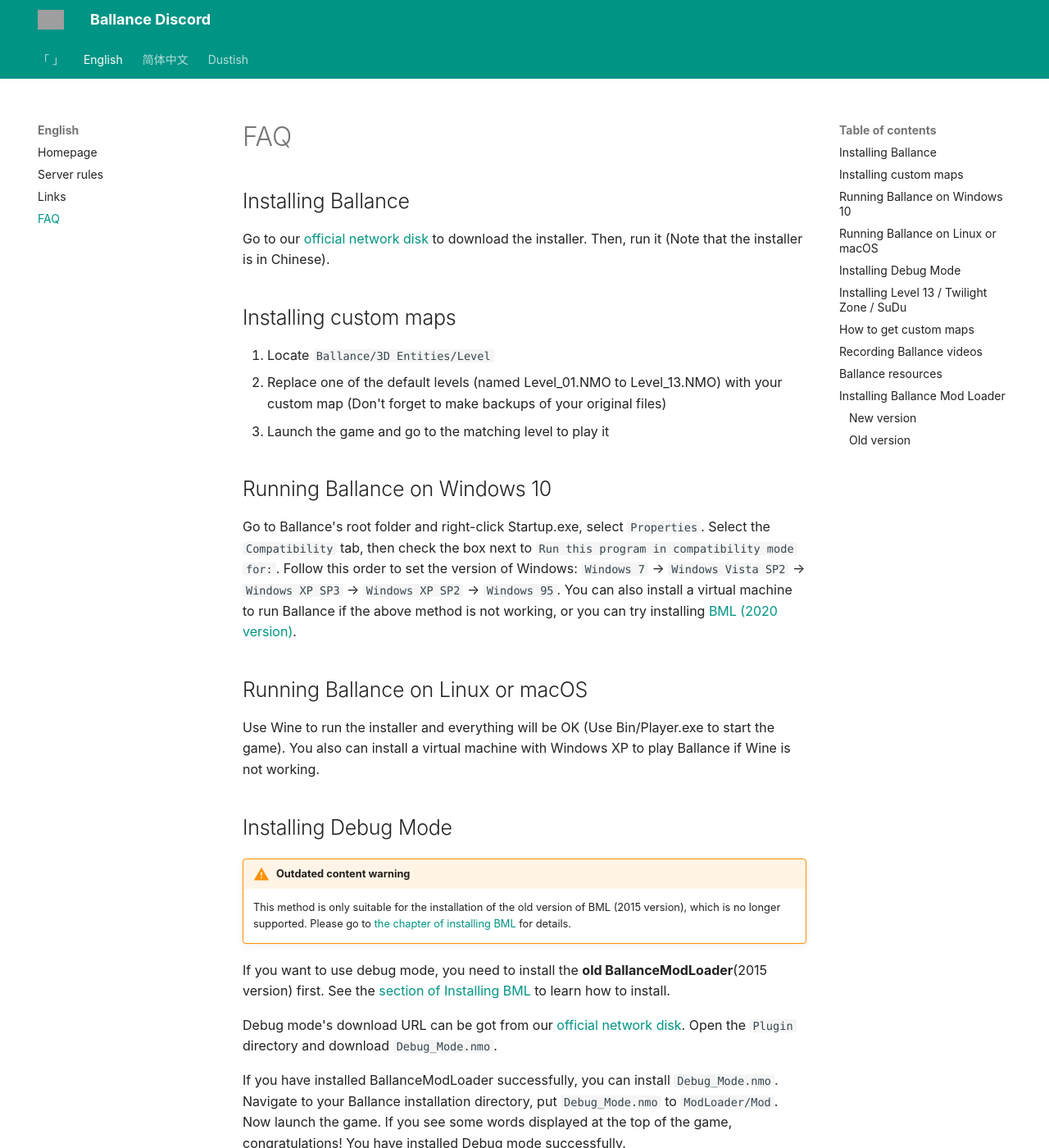
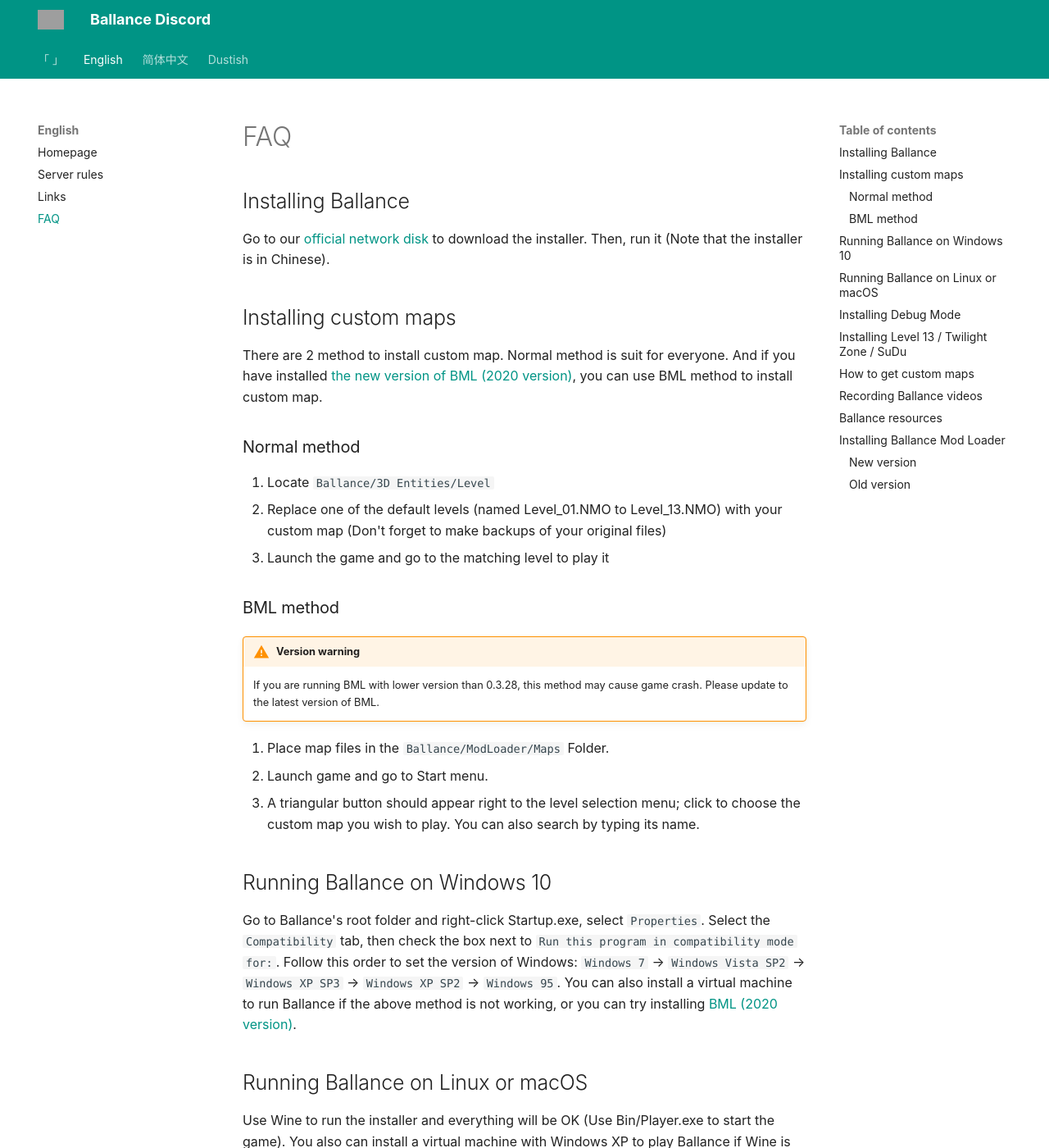
Before and after one commit to yyc12345/ballance-discord-rules, an MkDocs documentation site: the page built from docs/en/faq.md, in a window 1280 px wide and 1400 px high. Shown: the whole window at 82% size. Built offline with MkDocs 1.6.1 and Material for MkDocs 9.7.7, drawn with Linux system fonts in a browser that asks for light colours; some of the changed text lies outside the part shown; grey boxes are pictures that could not be loaded.

Commit message:
update faq

```diff
--- a/docs/en/faq.md
+++ b/docs/en/faq.md
@@ -6,9 +6,22 @@
 
 ## <span id="jump-2">Installing custom maps</span>
 
+There are 2 method to install custom map. Normal method is suit for everyone. And if you have installed [the new version of BML (2020 version)](#jump-10), you can use BML method to install custom map.
+
+### Normal method
+
 1. Locate `Ballance/3D Entities/Level`
 1. Replace one of the default levels (named Level_01.NMO to Level_13.NMO) with your custom map (Don't forget to make backups of your original files)
 1. Launch the game and go to the matching level to play it
+
+### BML method
+
+!!! warning "Version warning"
+    If you are running BML with lower version than 0.3.28, this method may cause game crash. Please update to the latest version of BML.
+
+1. Place map files in the `Ballance/ModLoader/Maps` Folder.
+1. Launch game and go to Start menu.
+1. A triangular button should appear right to the level selection menu; click to choose the custom map you wish to play. You can also search by typing its name.
 
 ## <span id="jump-3">Running Ballance on Windows 10</span>
 
@@ -104,7 +117,7 @@
 
 Ballance Mod Loader (BML) is a free open-source API to expand the original content of Ballance. BML is divided into two versions, old (2015) and new (2020). **The older version has been discontinued, so it is recommended to use the newer version.**
 
-You can download these two versions on our [Mega network disk](#jump-9). The old version(2015 version) is `BallanceModLoader-Gamepiaynmo-Old(2015).msi` and the new version(2020 version) is `BallanceModLoader-Gamepiaynmo-New(2020-0.3.24).zip`
+Old version of BML can be downloaded on our [Mega network disk](#jump-9). The old version(2015 version) is named as `BallanceModLoader-Gamepiaynmo-Old(2015).msi`. But for the new version(2020 version), you should download it from [the release page of Gamepiaynmo's GitHub project](https://github.com/Gamepiaynmo/BallanceModLoader/releases).
 
 For different versions, different methods of installation should be used.
 
@@ -112,6 +125,9 @@
 
 !!! info "Migrate infomation"
     For users with the old BML version, for example, those who have the "Debug Mode" mod installed, please remove that BML version. If you are unsure about how to remove it, consider uninstalling and re-installing Ballance itself.
+
+!!! warning "Version warning"
+    I am highly recommend keeping your BML at the latest version. Some BML mod required the latest version of BML and the the latest version fix more bugs and will improve your game experience.
 
 First, extract and merge the downloaded files with the Ballance folder.
 
```
